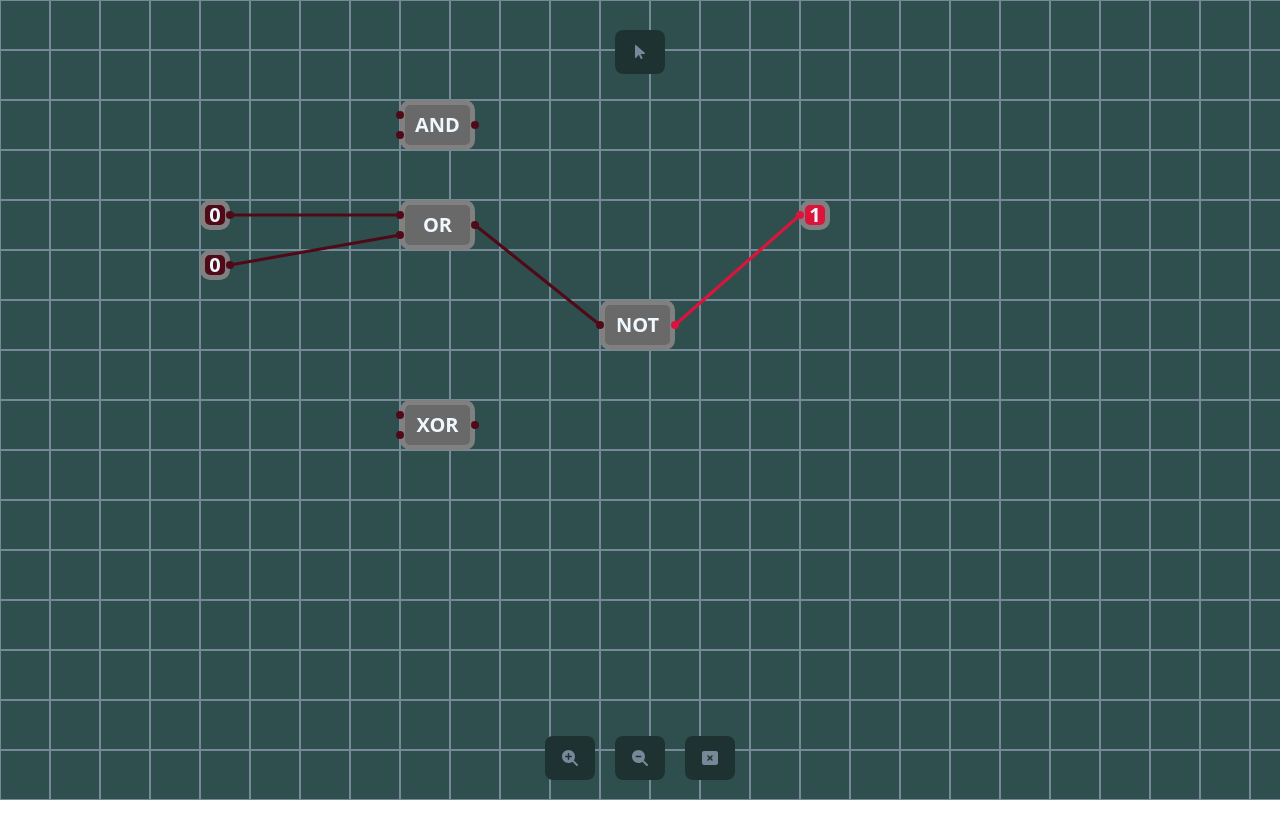
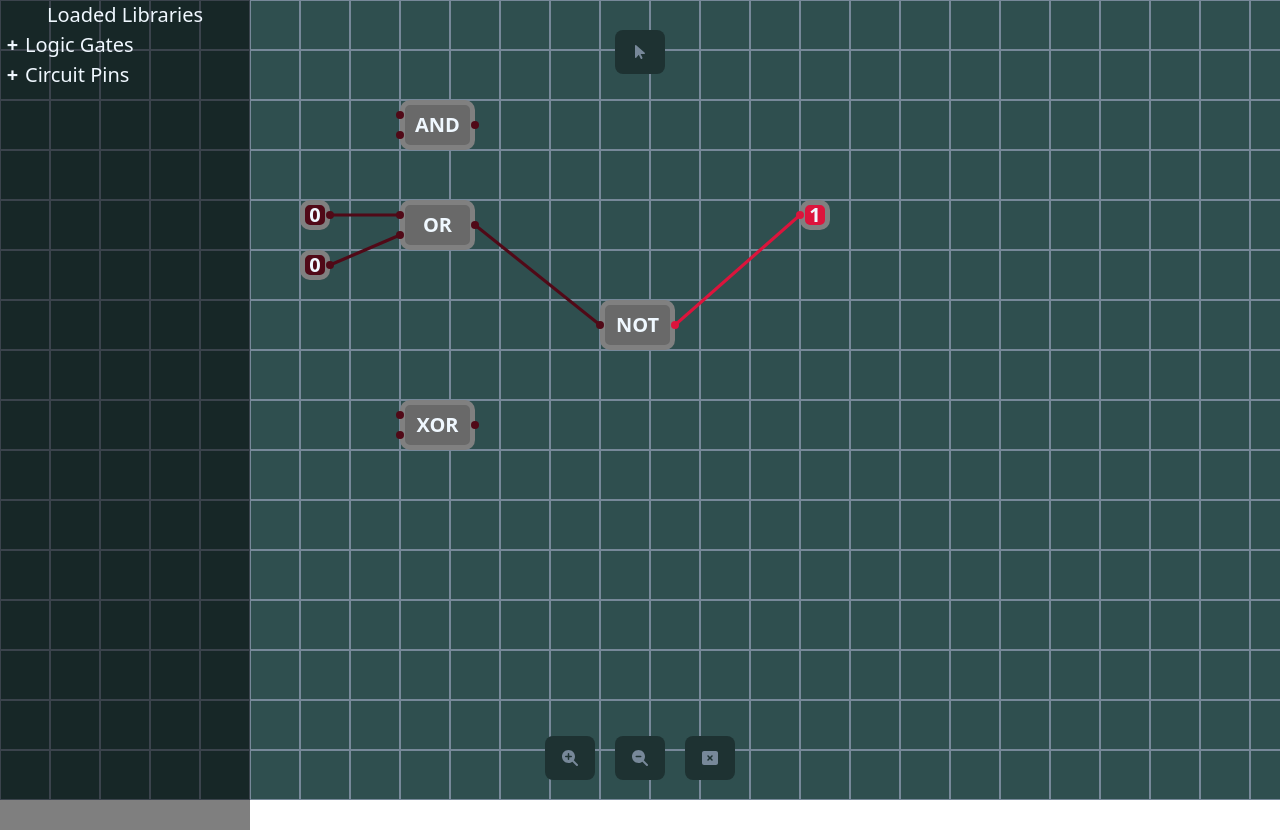
Before and after one commit to ArthurDgl/LoSimVue, a Vue app: page / in a window 1280 px wide. Before the commit the page ends 806 px from the top, so only its background shows below. Built offline with nearby package versions, Linux system fonts and the light colour scheme.

Commit message:
Added LibraryWindow.vue with basic rendering

```diff
--- a/src/App.vue
+++ b/src/App.vue
@@ -1,5 +1,6 @@
 <script>
 import CircuitEditor from './components/CircuitEditor.vue';
+import LibraryWindow from './components/LibraryWindow.vue';
 
 export default {
   data() {
@@ -15,6 +16,7 @@ export default {
       this.width = window.innerWidth;
       this.height = window.innerHeight;
       this.$refs.editor.setDimensions(this.width, this.height);
+      this.$refs.library.setDimensions(Math.min(this.width * 0.25, 250), this.height);
     },
     loadLibrary(filename) {
       return fetch("/data/" + filename)
@@ -32,6 +34,10 @@ export default {
         .then(response => response.json())
         .then(data => {
           this.libraries = data;
+
+          this.libraries.forEach(lib => {
+            lib.hide = true;
+          });
 
           const libraryPromises = this.libraries.map(library =>
             this.loadLibrary(library.file).then(content => {
@@ -77,13 +83,15 @@ export default {
     console.log("App Mounted");
   },
   components: {
-    CircuitEditor
+    CircuitEditor,
+    LibraryWindow
   }
 }
 </script>
 
 <template>
   <CircuitEditor ref="editor" @mounted="this.updateDimensions"/>
+  <LibraryWindow ref="library" :libraries="this.libraries" @mounted="this.updateDimensions"/>
 </template>
 
 <style scoped>
--- a/src/components/BaseComponent.vue
+++ b/src/components/BaseComponent.vue
@@ -43,6 +43,8 @@ export default {
                 "visible" : "hidden";
         },
         startDrag(event) {
+            window.getSelection()?.removeAllRanges();
+
             if (event.button != 0) return;
 
             if (this.$parent.getMouseTool() !== "default") return;
@@ -57,10 +59,12 @@ export default {
                 y: event.clientY - this.screenPosition.y,
             };
 
-            window.addEventListener("pointermove", this.drag);
+            window.addEventListener("mousemove", this.drag);
+            window.addEventListener("mouseup", this.stopDrag);
         },
         drag(event) {
-            if (!this.dragging) return;
+            window.getSelection()?.removeAllRanges();
+            if (!this.dragging) {return;}
 
             let cursorPos = {x: event.clientX, y: event.clientY};
             let offsetPos = {
@@ -75,11 +79,14 @@ export default {
             this.$parent.updateCanvas();
         },
         stopDrag() {
+            window.getSelection()?.removeAllRanges();
+
             document.body.style.cursor = this.$parent.getMouseTool();
             this.zIndex = "auto";
 
             this.dragging = false;
-            window.removeEventListener("pointermove", this.drag);
+            window.removeEventListener("mousemove", this.drag);
+            window.removeEventListener("mouseup", this.stopDrag);
         },
         getInputPinPosition(pinIndex) {
             const x = this.componentData.position.x;
@@ -145,7 +152,6 @@ export default {
 
         @click="this.handleClick"
         @mousedown="this.startDrag"
-        @mouseup="this.stopDrag"
         >
 
         <div class="pin" v-for="(pin, index) in this.componentData.pins.inputs"
@@ -172,7 +178,7 @@ export default {
         ref="out">
         </div>
 
-        <p class="name">{{ this.text }}</p>
+        <div class="name">{{ this.text }}</div>
     </div>
 </template>
 
--- a/src/components/CircuitEditor.vue
+++ b/src/components/CircuitEditor.vue
@@ -85,7 +85,8 @@ export default {
 
             this.dragging = true;
             this.draggingPrevious = {x: event.clientX, y: event.clientY};
-            window.addEventListener("pointermove", this.drag);
+            window.addEventListener("mousemove", this.drag);
+            window.addEventListener("mouseup", this.stopDrag);
         },
         drag(event) {
             if (!this.dragging) return;
@@ -101,7 +102,8 @@ export default {
             document.body.style.cursor = this.getMouseTool();
 
             this.dragging = false;
-            window.removeEventListener("pointermove", this.drag);
+            window.removeEventListener("mousemove", this.drag);
+            window.removeEventListener("mouseup", this.stopDrag);
         },
         startZoom() {
             if (this.zoomInterval) {
@@ -457,8 +459,8 @@ export default {
             this.newLibraryComponent(0, "NOT", {x: 600, y: 300}); // 2
             this.newLibraryComponent(0, "XOR", {x: 400, y: 400}); // 3
 
-            this.newLibraryComponent(1, "IN", {x: 200, y: 200});  // 4
-            this.newLibraryComponent(1, "IN", {x: 200, y: 250});  // 5
+            this.newLibraryComponent(1, "IN", {x: 300, y: 200});  // 4
+            this.newLibraryComponent(1, "IN", {x: 300, y: 250});  // 5
             this.newLibraryComponent(1, "OUT", {x: 800, y: 200}); // 6
 
             this.connectPins(4, 0, 1, 0, []);
@@ -498,7 +500,6 @@ export default {
     :width="this.width"
     :height="this.height"
     @mousedown="this.startDrag"
-    @mouseup="this.stopDrag"
     ref="canvas"
     >
     </canvas>
--- /dev/null
+++ b/src/components/LibraryWindow.vue
@@ -0,0 +1,91 @@
+<script>
+import { FontAwesomeIcon } from '@fortawesome/vue-fontawesome';
+
+export default {
+    props: ["libraries"],
+    emits: ["mounted"],
+    data() {
+        return {
+            width: 0,
+            height: 0,
+        };
+    },
+    methods: {
+        setDimensions(width, height) {
+            this.width = width;
+            this.height = height;
+        }
+    },
+    mounted() {
+        this.$emit("mounted");
+        console.log("Libraries Window Mounted");
+    }
+}
+</script>
+
+<template>
+    <div class="tab">
+        <div class="tab-header">
+            Loaded Libraries
+        </div>
+
+        <div class="list"
+        :style="{
+            'height': `${this.height}px`,
+            'width': `${this.width}px`
+        }">
+            <div class="library" v-for="lib in this.libraries">
+                <div class="lib-header">
+                    <div class="lessen" @click="() => {lib.hide = !lib.hide}">
+                        {{ lib.hide ? '+' : '-' }}
+                    </div>
+                    <div class="title">
+                        {{ lib.name }}
+                    </div>
+                </div>
+
+                <div class="component" v-if="!lib.hide" v-for="comp in lib.content">
+                    {{ comp.name }}
+                </div>
+            </div>
+        </div>
+    </div>
+</template>
+
+<style scoped>
+.tab {
+    position: absolute;
+    top: 0px;
+    left: 0px;
+    background-color: rgba(0, 0, 0, 0.5);
+    user-select: none;
+    z-index: 100;
+    color: aliceblue;
+}
+
+.tab-header {
+    font-size: 20px;
+}
+
+.lib-header {
+    display: flex;
+    width: 100%;
+    font-size: 20px;
+}
+
+.lessen {
+    font-weight: bold;
+    width: 10%;
+    align-items: center;
+    justify-content: center;
+}
+
+.lessen:hover {
+    cursor: pointer;
+}
+
+.component {
+    display: flex;
+    margin-left: 10%;
+}
+</style>
```
